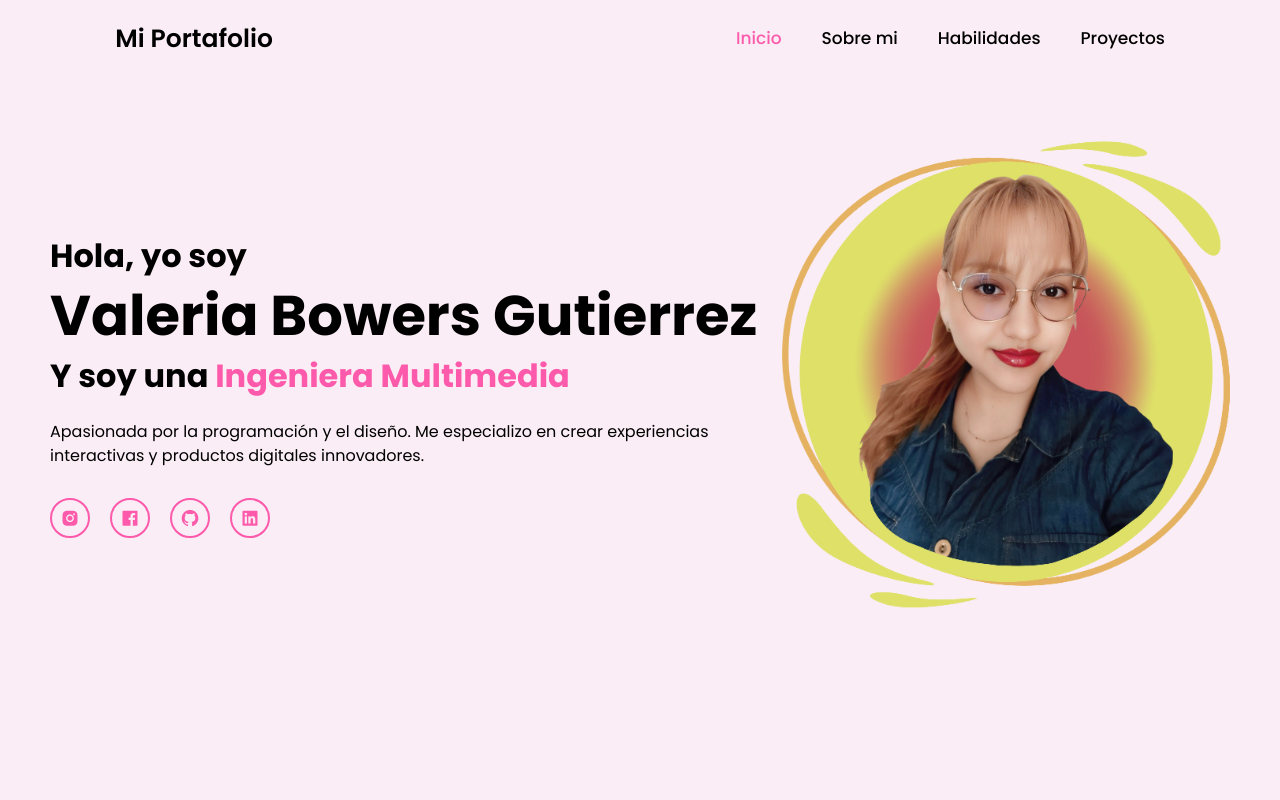
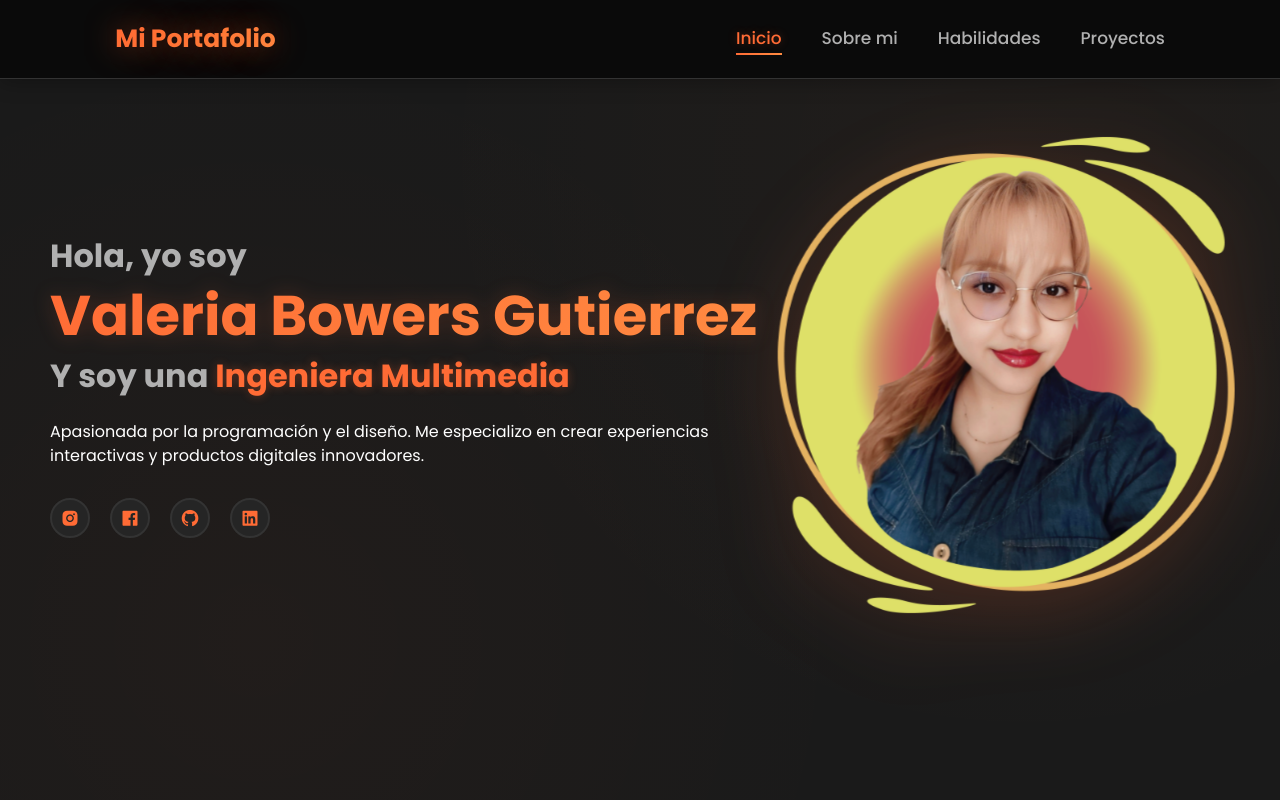
Before and after one commit to vbg03/Portafolio-React, a React (Vite) app: page / in a window 1280 px wide. Shown: the top 800 px of the page. Built offline with nearby package versions, Linux system fonts and the light colour scheme.

Commit message:
cambiando colores

```diff
--- a/index.html
+++ b/index.html
@@ -2,7 +2,7 @@
 <html lang="en">
   <head>
     <meta charset="UTF-8" />
-    <link rel="icon" type="image/png" href="./public/Imagenes/flower.png" />
+    <link rel="icon" type="image/png" href="./Imagenes/flower.png" />
     <meta name="viewport" content="width=device-width, initial-scale=1.0" />
     <title>Mi Portafolio</title>
     <link href='https://unpkg.com/boxicons@2.1.4/css/boxicons.min.css' rel='stylesheet'>
--- a/src/App.css
+++ b/src/App.css
@@ -12,10 +12,38 @@
 }
 
 :root {
-    --bg-color: #faedf5;
-    --second-bg-color: #f4b5d6;
-    --text-color: #000000;
-    --main-color: #fd5aab;
+    /* Colores principales - Tema oscuro profesional */
+    --bg-color: #0a0a0a;                    /* Negro profundo para fondo principal */
+    --second-bg-color: #1a1a1a;            /* Gris muy oscuro para secciones alternas */
+    --card-bg-color: #252525;              /* Gris oscuro para cards y elementos */
+    --text-color: #ffffff;                 /* Blanco puro para texto principal */
+    --text-secondary: #b0b0b0;             /* Gris claro para texto secundario */
+
+    /* Acentos naranjas - Gradiente profesional */
+    --main-color: #ff6b35;                 /* Naranja vibrante principal */
+    --accent-color: #ff8c42;              /* Naranja suave para hover */
+    --bright-orange: #ff5722;             /* Naranja brillante para CTAs */
+    --dark-orange: #e55100;               /* Naranja oscuro para sombras */
+
+    /* Gradientes profesionales */
+    --gradient-primary: linear-gradient(135deg, #ff6b35 0%, #ff8c42 100%);
+    --gradient-dark: linear-gradient(135deg, #1a1a1a 0%, #252525 100%);
+    --gradient-glow: linear-gradient(135deg, rgba(255, 107, 53, 0.2) 0%, rgba(255, 140, 66, 0.1) 100%);
+
+    /* Colores de estado */
+    --success-color: #4caf50;
+    --warning-color: #ffc107;
+    --error-color: #f44336;
+
+    /* Efectos y sombras */
+    --shadow-light: 0 4px 6px rgba(255, 107, 53, 0.1);
+    --shadow-medium: 0 8px 25px rgba(255, 107, 53, 0.15);
+    --shadow-heavy: 0 15px 35px rgba(255, 107, 53, 0.2);
+    --glow-orange: 0 0 20px rgba(255, 107, 53, 0.3);
+
+    /* Borders */
+    --border-color: #333333;
+    --border-accent: rgba(255, 107, 53, 0.3);
 }
 
 html {
@@ -26,11 +54,35 @@ html {
 body {
     background: var(--bg-color);
     color: var(--text-color);
+    /* Agregar textura sutil */
+    background-image:
+        radial-gradient(circle at 25% 25%, rgba(255, 107, 53, 0.02) 0%, transparent 50%),
+        radial-gradient(circle at 75% 75%, rgba(255, 140, 66, 0.02) 0%, transparent 50%);
 }
 
 section {
     min-height: 100vh;
     color: var(--text-color);
+    background: var(--bg-color);
+    position: relative;
+}
+
+section:nth-child(even) {
+    background: var(--second-bg-color);
+}
+
+/* Agregar efectos de partículas */
+section::before {
+    content: '';
+    position: absolute;
+    top: 0;
+    left: 0;
+    right: 0;
+    bottom: 0;
+    background-image:
+        radial-gradient(circle at 20% 80%, rgba(255, 107, 53, 0.03) 0%, transparent 50%),
+        radial-gradient(circle at 80% 20%, rgba(255, 140, 66, 0.03) 0%, transparent 50%);
+    pointer-events: none;
 }
 
 .header {
@@ -39,33 +91,61 @@ section {
     left: 0;
     width: 100%;
     padding: 2rem 9%;
-    background: var(--bg-color);
     display: flex;
     justify-content: space-between;
     align-items: center;
     z-index: 100;
+    background: rgba(10, 10, 10, 0.95);
+    backdrop-filter: blur(10px);
+    border-bottom: 1px solid var(--border-color);
+    box-shadow: 0 2px 20px rgba(0, 0, 0, 0.3);
 }
 
-.header.sicky {
-    border-bottom: .1rem solid rgba(0, 0, 0, .2);
+.header.sticky {
+    background: rgba(10, 10, 10, 0.98);
+    border-bottom: 1px solid var(--border-accent);
+    box-shadow: var(--shadow-medium);
 }
 
 .logo {
     font-size: 2.5rem;
-    color: var(--text-color);
-    font-weight: 600;
+    font-weight: 700;
     cursor: default;
+    background: var(--gradient-primary);
+    -webkit-background-clip: text;
+    -webkit-text-fill-color: transparent;
+    background-clip: text;
+    text-shadow: 0 0 30px rgba(255, 107, 53, 0.5);
 }
 
 .navbar a {
     font-size: 1.7rem;
-    color: var(--text-color);
+    color: var(--text-secondary);
     margin-left: 4rem;
+    transition: all 0.3s ease;
+    position: relative;
+}
+
+.navbar a::after {
+    content: '';
+    position: absolute;
+    bottom: -5px;
+    left: 0;
+    width: 0;
+    height: 2px;
+    background: var(--gradient-primary);
+    transition: width 0.3s ease;
 }
 
 .navbar a:hover,
 .navbar a.active {
     color: var(--main-color);
+    text-shadow: 0 0 10px rgba(255, 107, 53, 0.3);
+}
+
+.navbar a:hover::after,
+.navbar a.active::after {
+    width: 100%;
 }
 
 #menu-icon {
@@ -84,17 +164,27 @@ section {
     width: 35vw;
     animation: floatImage 4s ease-in-out infinite;
     margin-right: 5rem;
+    filter: drop-shadow(0 10px 30px rgba(255, 107, 53, 0.2));
+    transition: all 0.3s ease;
+}
+
+.inicio-img img:hover {
+    filter: drop-shadow(0 20px 40px rgba(255, 107, 53, 0.3));
+    transform: scale(1.02);
 }
 
 @keyframes floatImage {
     0% {
-        transform: translateY(0);
+        transform: translateY(0) scale(1);
+        filter: drop-shadow(0 10px 20px rgba(255, 107, 53, 0.1));
     }
     50% {
-        transform: translateY(-2.4rem);
+        transform: translateY(-2.4rem) scale(1.02);
+        filter: drop-shadow(0 20px 40px rgba(255, 107, 53, 0.2));
     }
     100% {
-        transform: translateY(0);
+        transform: translateY(0) scale(1);
+        filter: drop-shadow(0 10px 20px rgba(255, 107, 53, 0.1));
     }
 }
 
@@ -102,6 +192,7 @@ section {
     font-size: 3.2rem;
     font-weight: 700;
     margin-left: 5rem;
+    color: var(--text-secondary);
 }
 
 .inicio-content h3:nth-of-type(2) {
@@ -110,6 +201,7 @@ section {
 
 span {
     color: var(--main-color);
+    text-shadow: 0 0 10px rgba(255, 107, 53, 0.3);
 }
 
 .inicio-content h1 {
@@ -117,6 +209,11 @@ span {
     font-weight: 700;
     line-height: 1.3;
     margin-left: 5rem;
+    background: var(--gradient-primary);
+    -webkit-background-clip: text;
+    -webkit-text-fill-color: transparent;
+    background-clip: text;
+    filter: drop-shadow(0 0 10px rgba(255, 107, 53, 0.2));
 }
 
 .inicio-content p {
@@ -130,20 +227,22 @@ span {
     align-items: center;
     width: 4rem;
     height: 4rem;
-    background: transparent;
-    border: .2rem solid var(--main-color);
     border-radius: 50%;
     font-size: 2rem;
+    margin: 3rem -3rem 3rem 5rem;
+    background: var(--card-bg-color);
+    border: 2px solid var(--border-color);
     color: var(--main-color);
-    margin: 3rem -3rem 3rem 5rem;
-    transition: .5s ease;
-
+    transition: all 0.3s ease;
+    backdrop-filter: blur(10px);
 }
 
 .social-media a:hover {
     background: var(--main-color);
-    color: var(--second-bg-color);
-    box-shadow: 0 0 1rem var(--main-color);
+    color: var(--bg-color);
+    border-color: var(--main-color);
+    transform: translateY(-3px) scale(1.1);
+    box-shadow: var(--glow-orange);
 }
 
 .sobre {
@@ -157,6 +256,13 @@ span {
 .sobre-img img {
     width: 35vw;
     margin-left: 5rem;
+    filter: drop-shadow(0 10px 30px rgba(255, 107, 53, 0.2));
+    transition: all 0.3s ease;
+}
+
+.sobre-img img:hover {
+    filter: drop-shadow(0 20px 40px rgba(255, 107, 53, 0.3));
+    transform: scale(1.02);
 }
 
 .heading {
@@ -182,18 +288,38 @@ span {
 .btn {
     display: inline-block;
     padding: 1rem 2.8rem;
-    background: var(--main-color);
     border-radius: 4rem;
-    box-shadow: 0 0 1rem var(--main-color);
     font-size: 1.6rem;
-    color: var(--second-bg-color);
-    letter-spacing: .1rem;
     font-weight: 600;
-    transition: .5s ease;
+    background: var(--gradient-primary);
+    border: none;
+    color: white;
+    text-transform: uppercase;
+    letter-spacing: 1px;
+    box-shadow: var(--shadow-medium);
+    transition: all 0.3s ease;
+    position: relative;
+    overflow: hidden;
+}
+
+.btn::before {
+    content: '';
+    position: absolute;
+    top: 0;
+    left: -100%;
+    width: 100%;
+    height: 100%;
+    background: linear-gradient(90deg, transparent, rgba(255, 255, 255, 0.2), transparent);
+    transition: left 0.5s ease;
 }
 
 .btn:hover {
-    box-shadow: none;
+    transform: translateY(-2px);
+    box-shadow: var(--shadow-heavy), var(--glow-orange);
+}
+
+.btn:hover::before {
+    left: 100%;
 }
 
 .habilidades h2 {
@@ -212,17 +338,37 @@ span {
 
 .habilidades-container .habilidades-box {
     flex: 1 1 30rem;
-    background: var(--second-bg-color);
+    background: var(--card-bg-color);
     padding: 3rem 2rem 4rem;
-    border-radius: 2rem;
+    border-radius: 15px;
     text-align: center;
-    border: .2rem solid var(--bg-color);
-    transition: .5s ease;
+    border: 1px solid var(--border-color);
+    transition: all 0.3s ease;
+    position: relative;
+    overflow: hidden;
+}
+
+.habilidades-box::before {
+    content: '';
+    position: absolute;
+    top: 0;
+    left: 0;
+    right: 0;
+    height: 3px;
+    background: var(--gradient-primary);
+    transform: scaleX(0);
+    transition: transform 0.3s ease;
 }
 
 .habilidades-container .habilidades-box:hover {
+    transform: translateY(-5px);
     border-color: var(--main-color);
-    transform: .5s ease;
+    box-shadow: var(--shadow-medium);
+    background: linear-gradient(135deg, var(--card-bg-color) 0%, rgba(255, 107, 53, 0.05) 100%);
+}
+
+.habilidades-box:hover::before {
+    transform: scaleX(1);
 }
 
 .habilidades-box li {
@@ -237,10 +383,17 @@ span {
 .habilidades-box i {
     font-size: 7rem;
     color: var(--main-color);
+    filter: drop-shadow(0 0 10px rgba(255, 107, 53, 0.3));
+    transition: all 0.3s ease;
+}
+
+.habilidades-box:hover i {
+    transform: scale(1.1) rotate(5deg);
+    filter: drop-shadow(0 0 20px rgba(255, 107, 53, 0.5));
 }
 
 .habilidades-box h3 {
-    font-size: 2.6rem
+    font-size: 2.6rem;
 }
 
 .proyectos {
@@ -263,10 +416,35 @@ span {
 
 .proyectos-container .proyectos-box {
     position: relative;
-    border-radius: 2rem;
-    box-shadow: 0 0 1rem var(--bg-color);
+    border-radius: 15px;
     overflow: hidden;
     display: flex;
+    background: var(--card-bg-color);
+    border: 1px solid var(--border-color);
+    transition: all 0.3s ease;
+}
+
+.proyectos-box::before {
+    content: '';
+    position: absolute;
+    top: 0;
+    left: 0;
+    right: 0;
+    height: 3px;
+    background: var(--gradient-primary);
+    transform: scaleX(0);
+    transition: transform 0.3s ease;
+    z-index: 1;
+}
+
+.proyectos-box:hover {
+    transform: translateY(-5px);
+    border-color: var(--main-color);
+    box-shadow: var(--shadow-medium);
+}
+
+.proyectos-box:hover::before {
+    transform: scaleX(1);
 }
 
 .proyectos-box img {
@@ -284,13 +462,16 @@ span {
     left: 0;
     width: 100%;
     height: 100%;
-    background: linear-gradient(rgba(0, 0, 0, .1), var(--main-color));
+    background: linear-gradient(135deg,
+        rgba(255, 107, 53, 0.95) 0%,
+        rgba(255, 140, 66, 0.95) 100%);
+    backdrop-filter: blur(10px);
     display: flex;
     justify-content: center;
     align-items: center;
     flex-direction: column;
     text-align: center;
-    pad: 0 4rem;
+    padding: 0 4rem;
     transform: translateY(100%);
     transition: .5s ease;
 }
@@ -301,6 +482,8 @@ span {
 
 .proyectos-layer h4 {
     font-size: 3rem;
+    color: white;
+    text-shadow: 0 2px 4px rgba(0, 0, 0, 0.3);
 }
 
 .proyectos-layer a {
@@ -309,13 +492,22 @@ span {
     align-items: center;
     width: 5rem;
     height: 5rem;
-    background: var(--text-color);
+    background: rgba(255, 255, 255, 0.2);
+    border: 2px solid rgba(255, 255, 255, 0.3);
+    backdrop-filter: blur(10px);
     border-radius: 50%;
+    transition: all 0.3s ease;
+}
+
+.proyectos-layer a:hover {
+    background: white;
+    transform: scale(1.1) rotate(5deg);
+    box-shadow: 0 0 20px rgba(255, 255, 255, 0.3);
 }
 
 .proyectos-layer a i {
     font-size: 2rem;
-    color: var(--second-bg-color);
+    color: var(--main-color);
 }
 
 .footer {
@@ -324,29 +516,68 @@ span {
     align-items: center;
     flex-wrap: wrap;
     padding: 2rem 9%;
-    background: var(--main-color);
+    background: linear-gradient(135deg, var(--bg-color) 0%, var(--second-bg-color) 100%);
+    border-top: 1px solid var(--border-color);
+    position: relative;
+}
+
+.footer::before {
+    content: '';
+    position: absolute;
+    top: 0;
+    left: 0;
+    right: 0;
+    height: 2px;
+    background: var(--gradient-primary);
 }
 
 .footer-text p {
     font-size: 1.6rem;
+    color: var(--text-secondary);
 }
 
 .footer-iconTop a {
     display: inline-flex;
     justify-content: center;
     padding: .8rem;
-    background: var(--bg-color);
+    background: var(--gradient-primary);
+    color: white;
     border-radius: .8rem;
-    transition: .5s ease;
+    transition: all 0.3s ease;
 }
 
 .footer-iconTop a:hover {
-    box-shadow: 0 0 1rem var(--bg-color);
+    transform: translateY(-3px) scale(1.1);
+    box-shadow: var(--glow-orange);
 }
 
 .footer-iconTop a i {
     font-size: 2.4rem;
-    color: var(--main-color);
+    color: white;
+}
+
+/* Scrollbar personalizado */
+::-webkit-scrollbar {
+    width: 8px;
+}
+
+::-webkit-scrollbar-track {
+    background: var(--second-bg-color);
+}
+
+::-webkit-scrollbar-thumb {
+    background: var(--gradient-primary);
+    border-radius: 4px;
+}
+
+::-webkit-scrollbar-thumb:hover {
+    background: var(--bright-orange);
+}
+
+/* Efectos de selección */
+::selection {
+    background: rgba(255, 107, 53, 0.3);
+    color: white;
 }
 
 @media (max-width: 1200px) {
@@ -388,8 +619,9 @@ span {
         left: 0;
         width: 100%;
         padding: 1rem 3%;
-        background: var(--bg-color);
-        border-top: .1rem solid rgba(0, 0, 0, .2);
+        background: rgba(10, 10, 10, 0.98);
+        border-top: 1px solid var(--border-color);
+        backdrop-filter: blur(10px);
         box-shadow: 0 .5rem 1rem rgba(0, 0, 0, .2);
         display: none;
     }
@@ -402,6 +634,17 @@ span {
         display: block;
         font-size: 2rem;
         margin: 3rem 0;
+        color: var(--text-secondary);
+        border-bottom: 1px solid var(--border-color);
+        padding-bottom: 1rem;
+    }
+
+    .navbar a:hover,
+    .navbar a.active {
+        color: var(--main-color);
+        background: rgba(255, 107, 53, 0.1);
+        padding-left: 1rem;
+        border-radius: 0.5rem;
     }
 
     .inicio {
```
